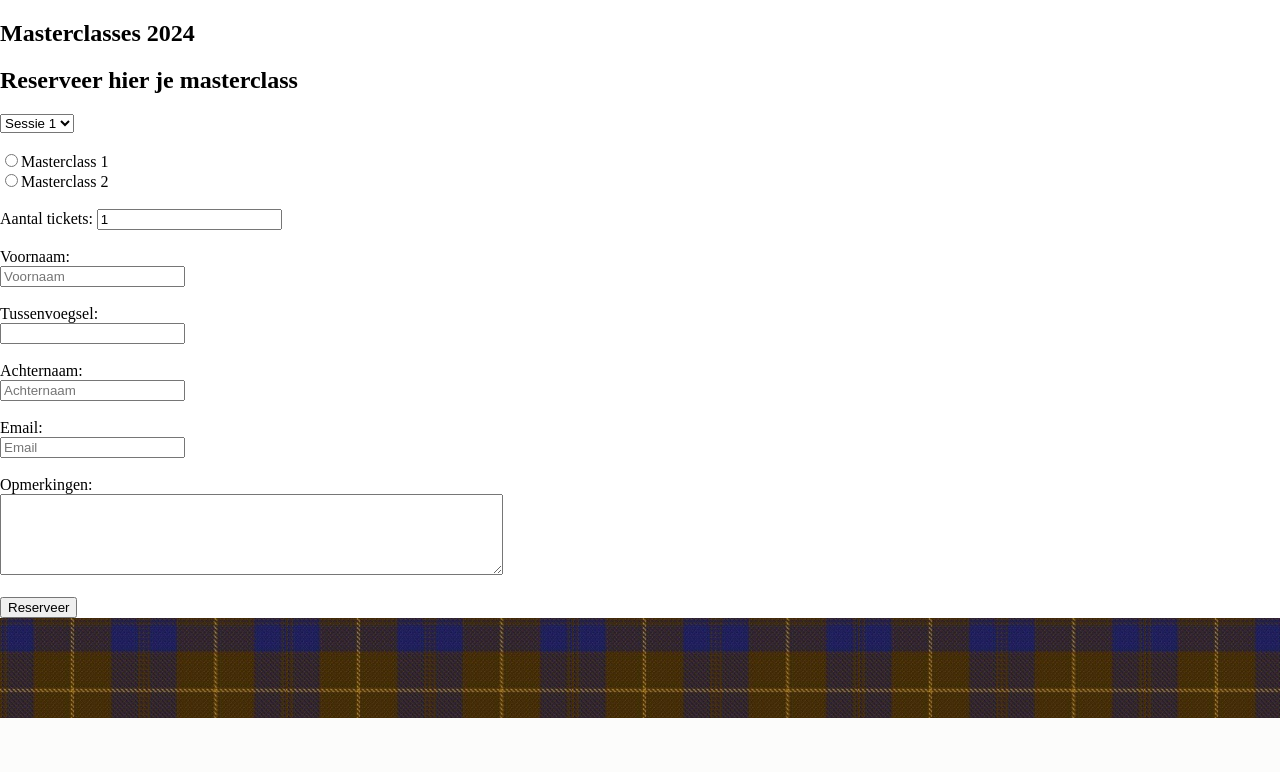
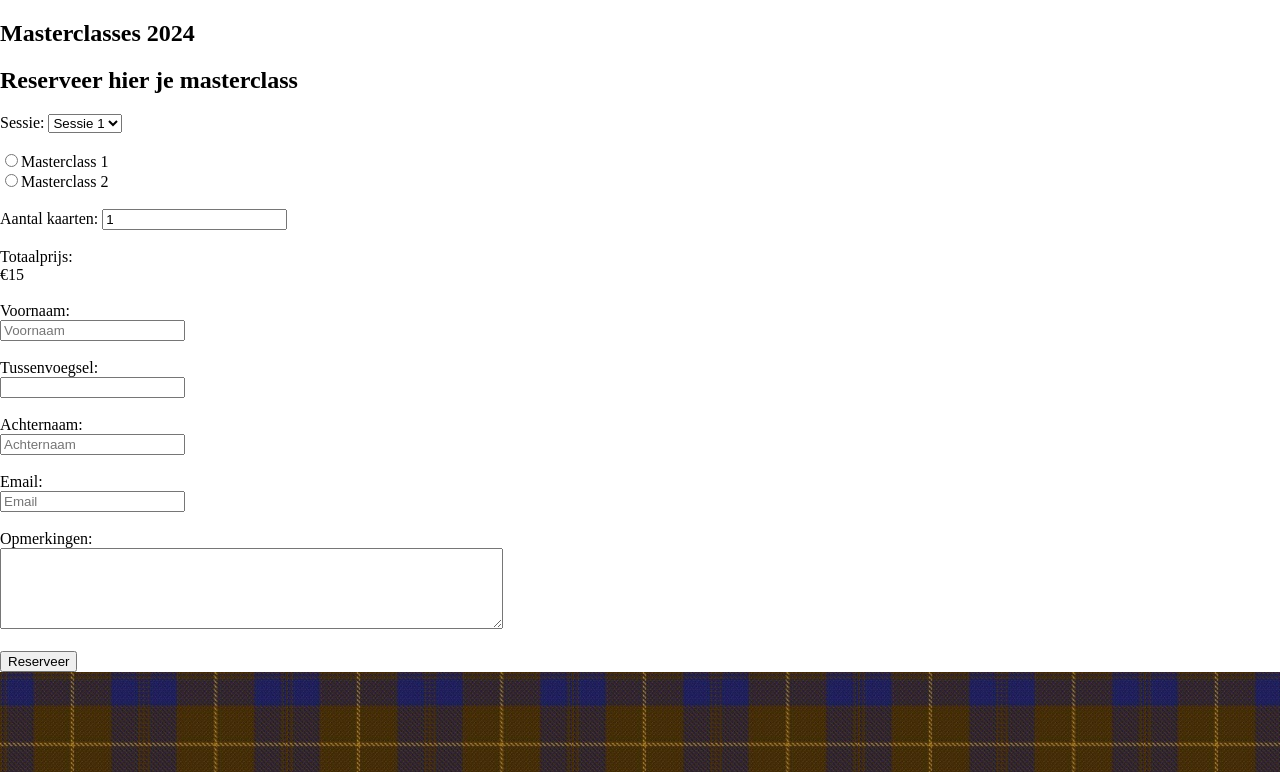
Before and after one commit to siepvan020/Bpexi_whiskey_project, a Django app: page /masterclass_reservering/ in a window 1280 px wide. Shown: the part 100-872 px from the top of the page. Before the commit the page ends 818 px from the top, so only its background shows below. Run offline with Django 5.2, Linux system fonts and the light colour scheme.

Commit message:
Masterclass reserveringen html structuur bijgewerkt met labels en totaalprijs

```diff
--- a/hielander_whiskey_app/templates/masterclass_reservering.html
+++ b/hielander_whiskey_app/templates/masterclass_reservering.html
@@ -11,43 +11,44 @@
 </section>
 
 <section class="masterclass_form">
-    <form method="post" enctype="multipart/form-data">
+    <form method="post">
         {% csrf_token %}
         <div>
-
-            <select name="sessies" id="sessies">
-                <option value="sessie 1">Sessie 1</option>
-                <option value="sessie 2">Sessie 2</option>
-                <option value="sessie 3">Sessie 3</option>
+            <label for="sessie_nummer">Sessie:</label>
+            <select name="sessie_nummer" id="sessie_nummer">
+                <option value="1">Sessie 1</option>
+                <option value="2">Sessie 2</option>
+                <option value="3">Sessie 3</option>
             </select><br><br>
 
-            <input type="radio" name="masterclass" value="masterclassOptie1">Masterclass 1<br>
+            <input type="radio" name="masterclass" value="masterclass 1" id="masterclass1"><label for="masterclass1">Masterclass 1</label><br>
+            <input type="radio" name="masterclass" value="masterclass 2" id="masterclass2"><label for="masterclass2">Masterclass 2</label><br><br>
 
-            <input type="radio" name="masterclass" value="masterclassOptie2">Masterclass 2<br><br>
-
-            Aantal tickets:
-            <input type="number" max="2" value="1" ><br><br>
+            <label for="aantal_kaarten">Aantal kaarten:</label>
+            <input type="number" max="30" value="1" id="aantal_kaarten" name="aantal_kaarten"><br><br>
+            <label for="totaalprijs">Totaalprijs:</label><br>
+            <span id="totaalprijs">€15</span><br><br>
 
         </div>
         <div>
 
-            Voornaam:<br>
+            <label for="voornaam">Voornaam:</label><br>
             <input type="text" placeholder="Voornaam" name="voornaam" id="voornaam" required><br><br>
 
-            Tussenvoegsel:<br>
+            <label for="tussenvoegsel">Tussenvoegsel:</label><br>
             <input type="text" name="tussenvoegsel" id="tussenvoegsel"><br><br>
 
-            Achternaam:<br>
+            <label for="achternaam">Achternaam:</label><br>
             <input type="text" placeholder="Achternaam" name="achternaam" id="achternaam" required><br><br>
 
-            Email:<br>
-            <input type="email" placeholder="Email" name="email" id="email" required><br><br>
+            <label for="e_mailadres">Email:</label><br>
+            <input type="text" placeholder="Email" name="e_mailadres" id="e_mailadres" required><br><br>
 
-            Opmerkingen:<br>
-            <textarea name="opmerkingen" id="opmerkingen" maxlength="500" rows="5" cols="60"></textarea><br><br>
+            <label for="opmerking">Opmerkingen:</label><br>
+            <textarea name="opmerking" id="opmerking" maxlength="500" rows="5" cols="60"></textarea><br><br>
         </div>
 
-        <button type="submit" value="reserveer">Reserveer</button>
+        <button type="submit">Reserveer</button>
     </form>
 </section>
 {% endblock %}
```
